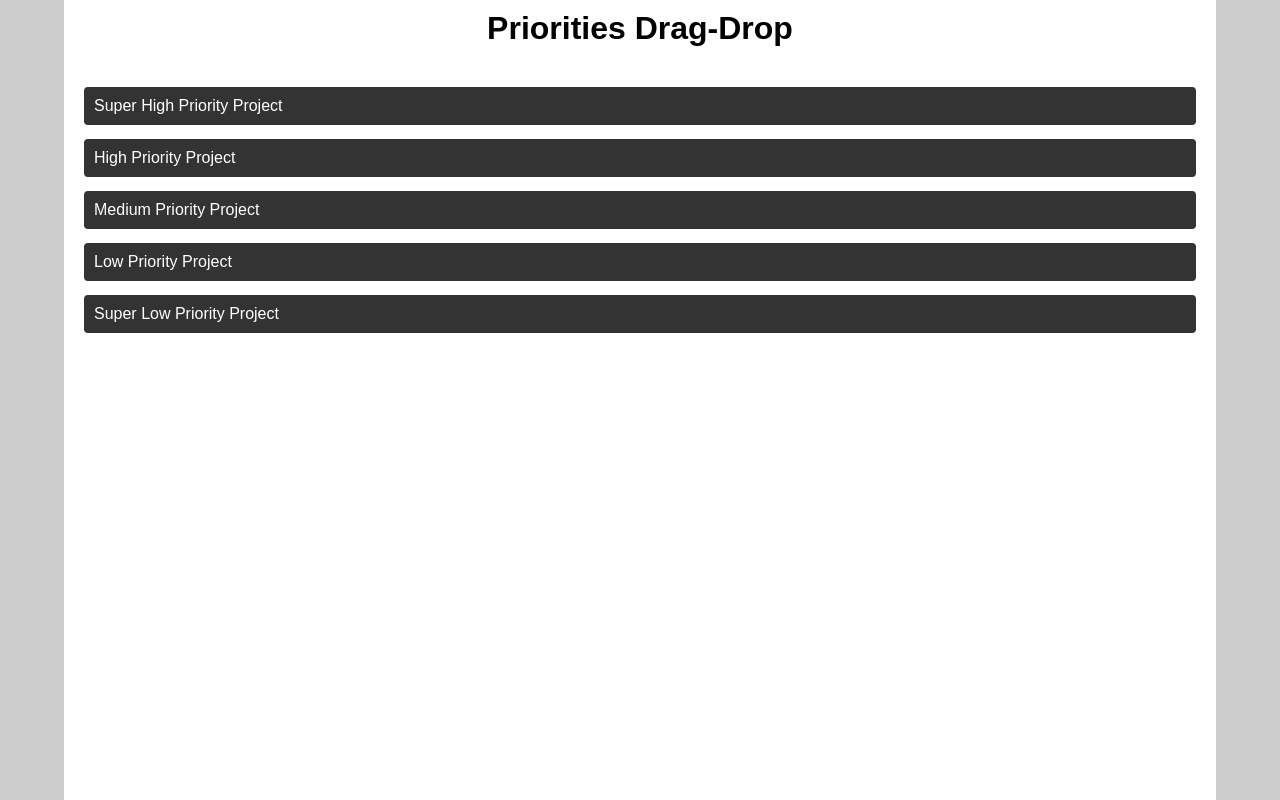
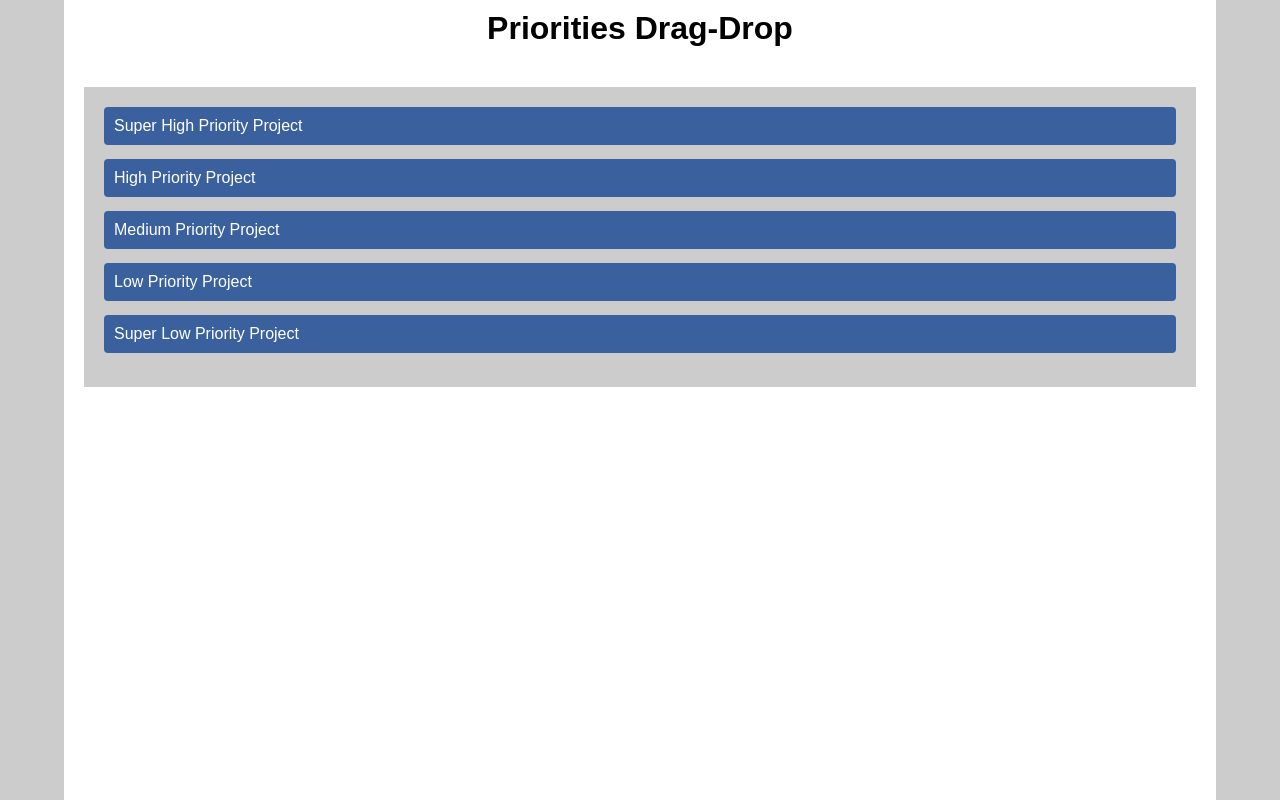
Before and after one commit to siuangie91/react-dragdrop, a React (Create React App) app: page / in a window 1280 px wide. Built offline with nearby package versions, Linux system fonts and the light colour scheme; the HTML template or start-up script is replaced by a standard one.

Commit message:
simple drag drop events

```diff
--- a/src/components/ProjectNode.js
+++ b/src/components/ProjectNode.js
@@ -2,9 +2,14 @@ import React, { Component } from 'react';
 
 class ProjectsNode extends Component {
   render() {
+    const {name, dragStartHandler} = this.props;
+
     return (
-      <div className="project-node" draggable="true">
-        <span>{this.props.name}</span>
+      <div className="project-node"
+        draggable="true"
+        name={name}
+        onDragStart={dragStartHandler}>
+        <span>{name}</span>
       </div>
     );
   }
--- a/src/components/ProjectsContainer.js
+++ b/src/components/ProjectsContainer.js
@@ -5,13 +5,36 @@ import ProjectNode from './ProjectNode';
 import projectsData from '../data/projects.json';
 
 class ProjectsContainer extends Component {
+	constructor() {
+		super();
+
+		this.state = {
+			projects: projectsData
+		};
+	}
+
+	handleDragStart = e => {
+		console.log('dragging!', e.target.getAttribute('name'));
+		e.dataTransfer.setData('projectName', e.target.getAttribute('name'));
+	}
+
+	handleDrop = e => {
+		e.preventDefault();
+		const projectToDrop = e.dataTransfer.getData('projectName');
+		console.log('dropping!', projectToDrop);
+		// e.target.appendChild(document.querySelector(`[name="${projectToDrop}"]`));
+	}
+
   render() {
     return (
-      <section id="projects-container">
+      <section id="projects-container"
+      	onDrop={e => this.handleDrop(e)}
+      	onDragOver={e => e.preventDefault()}>
       	{
       		projectsData.map((project,i) => (
       			<ProjectNode key={i}
-      				name={project.name}/>
+      				name={project.name}
+      				dragStartHandler={e => this.handleDragStart(e)}/>
 	      	))
       	}
       </section>
--- a/src/index.css
+++ b/src/index.css
@@ -25,18 +25,20 @@ header {
 
 #projects-container {
 	margin-top: 40px;
+	padding: 20px;
+	background: #ccc;
 }
 
 .project-node {
 	margin-bottom: 14px;
 	padding: 10px;
 	border-radius: 4px;
-	background: #333;
+	background: #3a609e;
 	color: #fff;
 	cursor: pointer;
 }
 
 .project-node:hover {
 	color: #000;
-	background: #ccc;
+	background: #6194e8;
 }
```
